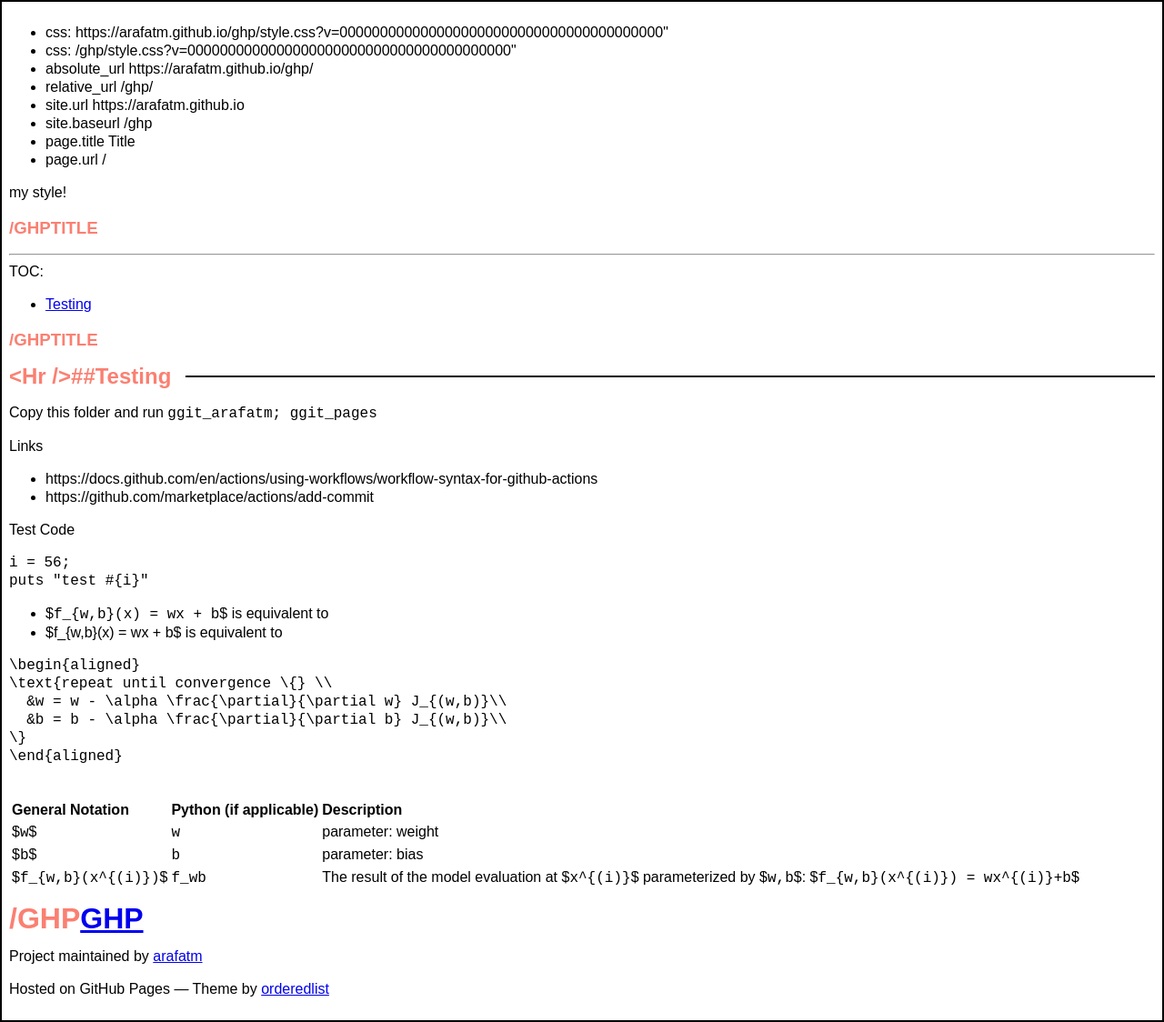
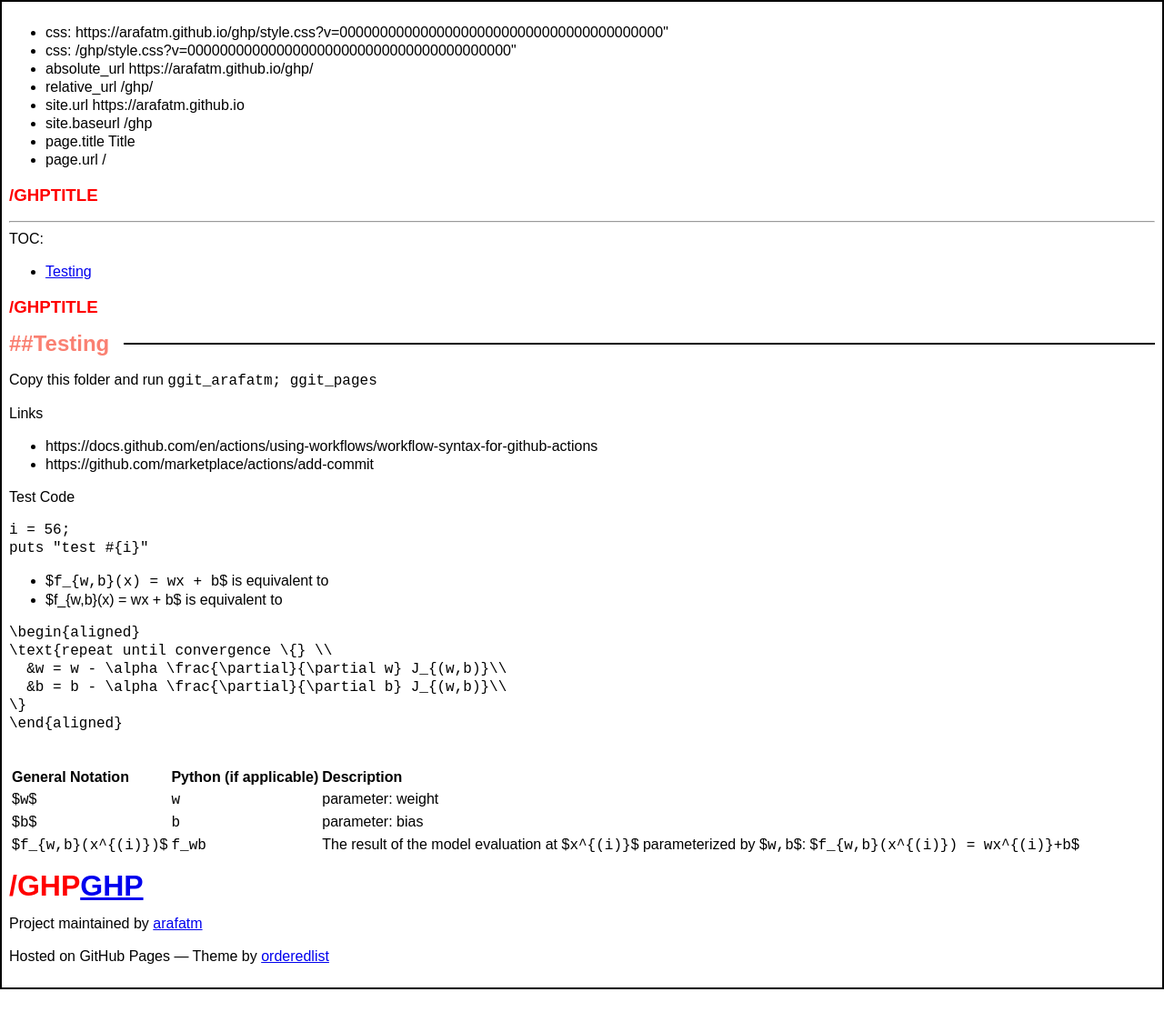
Before and after one commit to arafatm/ghp, a Jekyll site: the page built from readme.md, in a window 1280 px wide. Shown: the whole page at 91% size. Built offline with Jekyll 4.4.1, drawn with Linux system fonts in a browser that asks for light colours; our own code applies the rules of GitHub Pages for plain Markdown files; after the commit the page ends 1088 px from its top, so only the background shows below that.

Commit message:
style.css

```diff
--- a/assets/css/style.css
+++ b/assets/css/style.css
@@ -9,8 +9,8 @@
 html { background-color: darkgrey; }
 body { font: 16px/20px sans-serif; max-width: 1530px; background-color: white; margin: 0em auto; padding: 0.5em; border: 2px solid black; }
 
-h1::before { content: "{{ site.baseurl }}" } h1 { text-transform: uppercase; }
-h2::before { content: "<hr />## " }
+h1::before { content: "{{ site.baseurl }}" } h1 { text-transform: uppercase; color: red; }
+h2::before { content: "## " }
 h2 { text-transform: capitalize; display: flex; align-items: center; }
 h2::after { content: ''; flex: 1; margin-left: 1rem; height: 0.1em; background-color: #000; }
 h3::before { content: "### " } h3 { text-transform: capitalize; }
--- a/style.css
+++ b/style.css
@@ -1,2 +1 @@
-h1,h2 { color: salmon; }
-div.wrapper::before { content: "my style!"; }
+h2 { color: salmon; }
```
